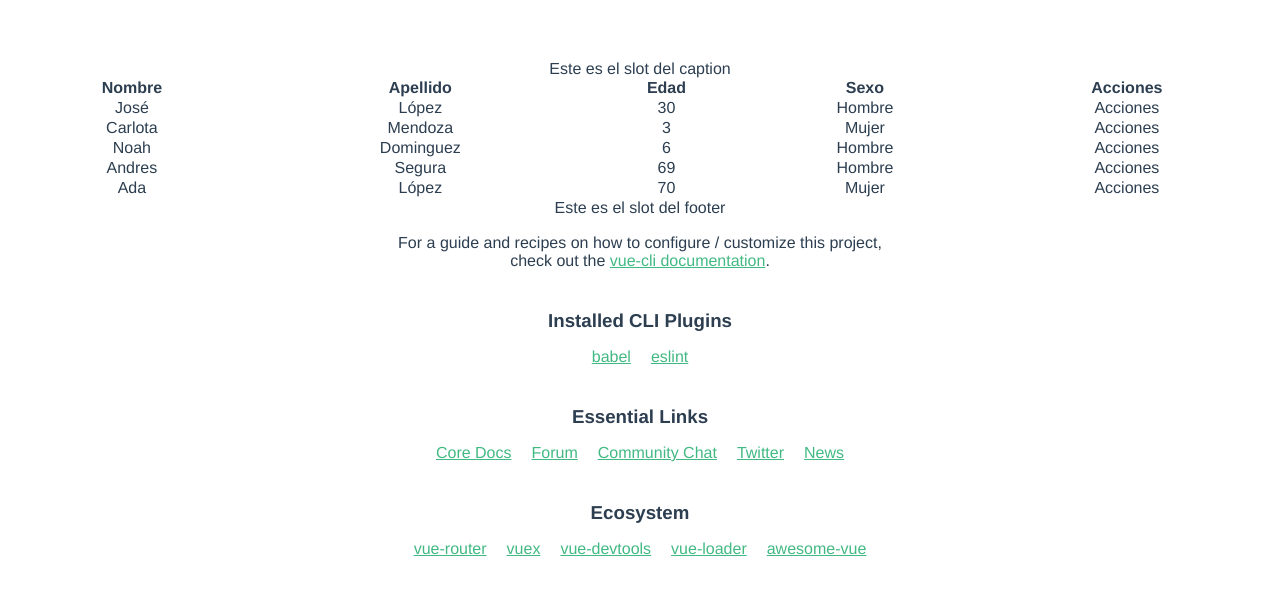
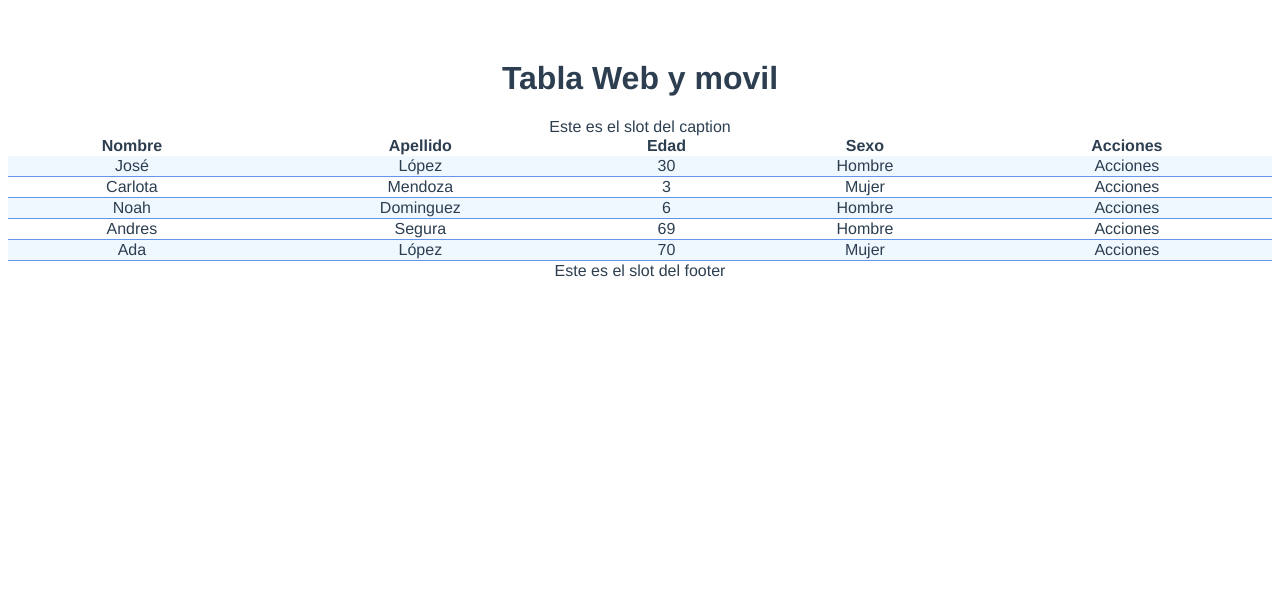
Before and after one commit to JoseJuan81/responsive-table-dl, a Vue app: page / in a window 1280 px wide. Shown: the top 594 px of the page. Built offline with nearby package versions, Linux system fonts and the light colour scheme.

Commit message:
se agregan estilos a tabla para prueba

```diff
--- a/src/App.vue
+++ b/src/App.vue
@@ -24,4 +24,23 @@ export default {
   color: #2c3e50;
   margin-top: 60px;
 }
+
+.responsive-table.table-main-container {
+
+	table.wm-table {
+
+		tbody[data-cy="table-body"] {
+
+			tr.row {
+				border-bottom: 1px solid cornflowerblue;
+			}
+			tr.row:hover {
+				border: 2px solid cornflowerblue;
+			}
+			tr.row:nth-child(odd) {
+				background-color: aliceblue !important;
+			}
+		}
+	}
+}
 </style>
--- a/src/components/HelloWorld.vue
+++ b/src/components/HelloWorld.vue
@@ -1,6 +1,6 @@
 <template>
   <div class="hello">
-    <h1>{{ msg }}</h1>
+    <h1>Tabla Web y movil</h1>
     <ResponsiveTable
       class="responsive-table"
       :break-point="550"
@@ -16,37 +16,11 @@
 			<td class="actions">Acciones</td>
 		</template>
 		<template v-slot:footer>
-		<tr>
-			<td colspan="5">Este es el slot del footer</td>
-		</tr>
+			<tr>
+				<td colspan="5">Este es el slot del footer</td>
+			</tr>
 		</template>
 	</ResponsiveTable>
-    <p>
-      For a guide and recipes on how to configure / customize this project,<br>
-      check out the
-      <a href="https://cli.vuejs.org" target="_blank" rel="noopener">vue-cli documentation</a>.
-    </p>
-    <h3>Installed CLI Plugins</h3>
-    <ul>
-      <li><a href="https://github.com/vuejs/vue-cli/tree/dev/packages/%40vue/cli-plugin-babel" target="_blank" rel="noopener">babel</a></li>
-      <li><a href="https://github.com/vuejs/vue-cli/tree/dev/packages/%40vue/cli-plugin-eslint" target="_blank" rel="noopener">eslint</a></li>
-    </ul>
-    <h3>Essential Links</h3>
-    <ul>
-      <li><a href="https://vuejs.org" target="_blank" rel="noopener">Core Docs</a></li>
-      <li><a href="https://forum.vuejs.org" target="_blank" rel="noopener">Forum</a></li>
-      <li><a href="https://chat.vuejs.org" target="_blank" rel="noopener">Community Chat</a></li>
-      <li><a href="https://twitter.com/vuejs" target="_blank" rel="noopener">Twitter</a></li>
-      <li><a href="https://news.vuejs.org" target="_blank" rel="noopener">News</a></li>
-    </ul>
-    <h3>Ecosystem</h3>
-    <ul>
-      <li><a href="https://router.vuejs.org" target="_blank" rel="noopener">vue-router</a></li>
-      <li><a href="https://vuex.vuejs.org" target="_blank" rel="noopener">vuex</a></li>
-      <li><a href="https://github.com/vuejs/vue-devtools#vue-devtools" target="_blank" rel="noopener">vue-devtools</a></li>
-      <li><a href="https://vue-loader.vuejs.org" target="_blank" rel="noopener">vue-loader</a></li>
-      <li><a href="https://github.com/vuejs/awesome-vue" target="_blank" rel="noopener">awesome-vue</a></li>
-    </ul>
   </div>
 </template>
 
@@ -87,9 +61,6 @@ export default {
 		ResponsiveTable,
 	},
 	data,
-	props: {
-		msg: String,
-	},
 };
 </script>
 
@@ -109,7 +80,6 @@ li {
 a {
   color: #42b983;
 }
-
 
 .cell1 {
 	grid-column: 1/2;
--- a/src/components/table.vue
+++ b/src/components/table.vue
@@ -1,5 +1,6 @@
 <template>
-	<table class="responsible-table-main">
+	<div class="table-main-container">
+		<table class="wm-table">
 			<caption data-cy="table-caption">
 				<slot name="caption"></slot>
 			</caption>
@@ -12,7 +13,10 @@
 				<tr
 					v-for="(row, indexRow) in rows"
 					:key="indexRow"
-				:class="{ 'table-movil': breakIt }"
+					:class="[
+						'row',
+						{ 'table-movil': breakIt },
+					]"
 				>
 					<slot name="row" :row="row" :index="indexRow"></slot>
 				</tr>
@@ -21,6 +25,7 @@
 				<slot name="footer"></slot>
 			</tfoot>
 		</table>
+	</div>
 </template>
 <script>
 
@@ -68,14 +73,19 @@ export default {
 };
 </script>
 <style lang="scss" scoped>
-.responsible-table-main {
+table.wm-table {
 	border-collapse: collapse;
 	width: 100%;
 }
+
 
 .columns-movil,
 .table-movil {
 	display: grid;
 	grid-template-columns: repeat(auto-fit, minmax(20px, 1fr));
 }
+
+.row {
+	background-color: transparent;
+}
 </style>
```
Lines whose indentation alone changed are shown as unchanged.
